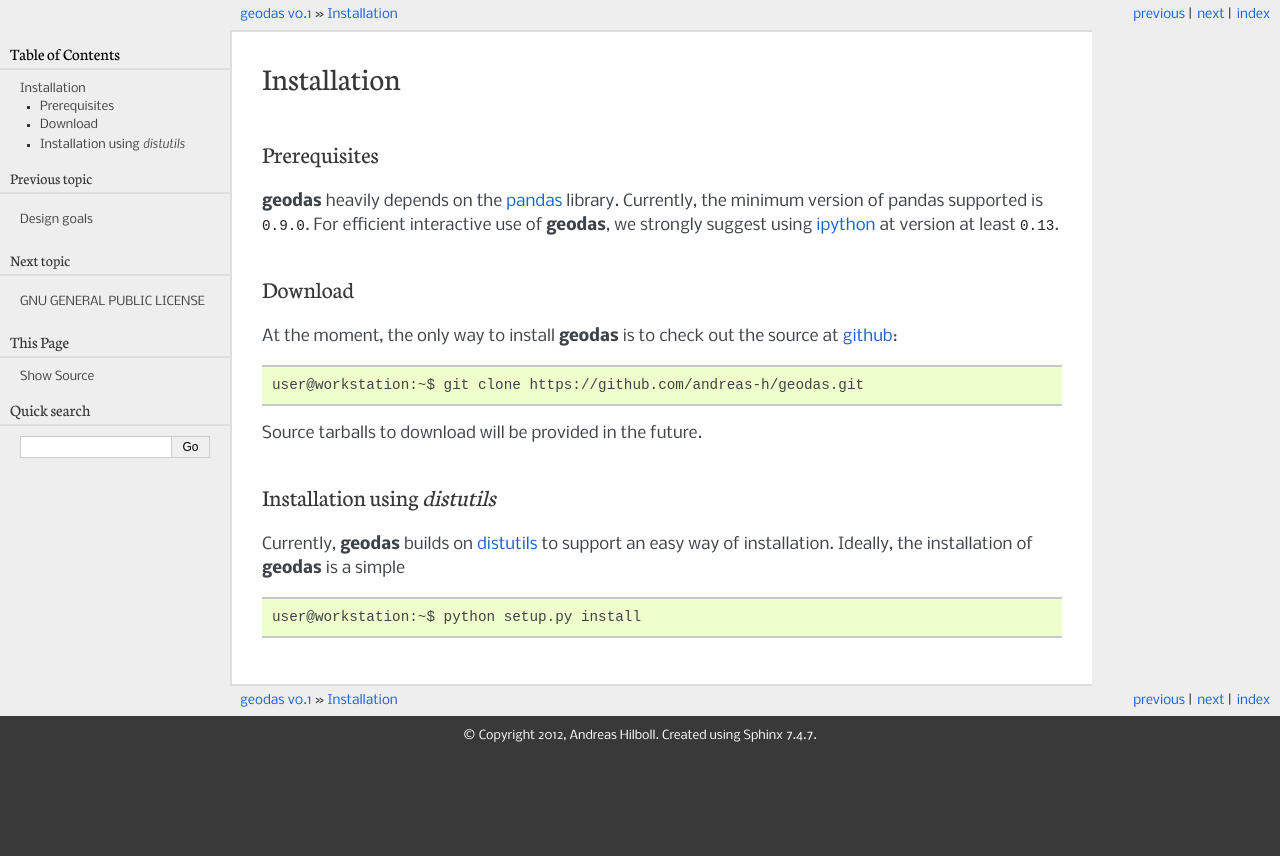
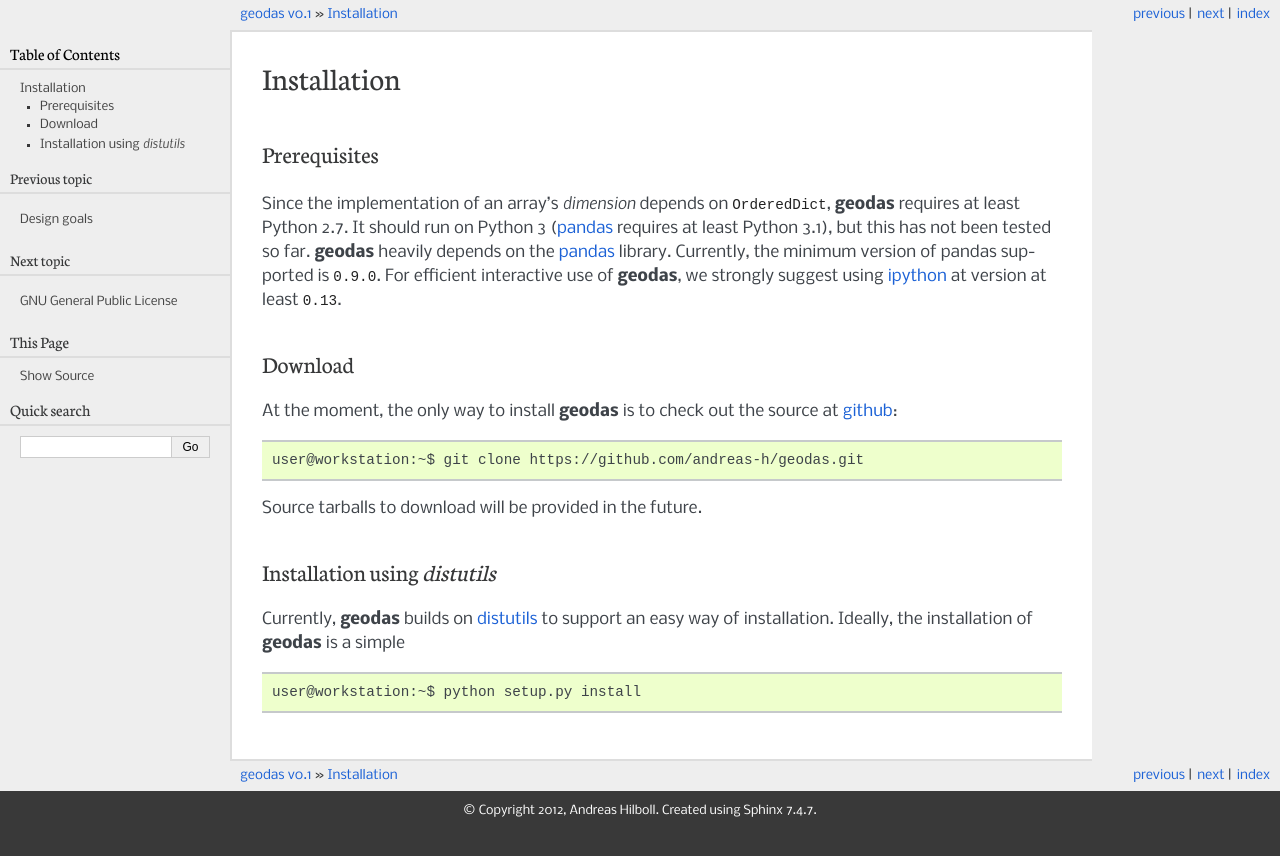
Before and after one commit to andreas-h/geodas, a Sphinx documentation site: the page built from doc/install.rst, in a window 1280 px wide. Shown: the top 856 px of the page. Built offline with Sphinx 7.4.7, drawn with Linux system fonts in a browser that asks for light colours; formulas are drawn with MathJax 3; pages that are not in the unit, such as notebooks, are missing from menus.

```diff
--- a/doc/api.rst
+++ b/doc/api.rst
@@ -6,8 +6,6 @@
 API documentation
 ******************************************************************************
 
-For developers, there is also a :ref:`sourcedoc`.
-
 .. contents::
 
 
--- a/doc/index.rst
+++ b/doc/index.rst
@@ -30,7 +30,6 @@ Contents
    install
    License (GPLv3) <GPLv3>
    API <api>
-   Source code <src>
 
 
 Indices and tables
--- a/doc/install.rst
+++ b/doc/install.rst
@@ -7,7 +7,10 @@ Installation
 Prerequisites
 ==============================================================================
 
-|geodas| heavily depends on the pandas_ library. Currently, the minimum
+Since the implementation of an array's *dimension* depends on ``OrderedDict``,
+|geodas| requires at least Python 2.7. It should run on Python 3 (pandas_
+requires at least Python 3.1), but this has not been tested so far.  |geodas|
+heavily depends on the pandas_ library. Currently, the minimum
 version of pandas supported is ``0.9.0``.
 For efficient interactive use of |geodas|, we strongly suggest using ipython_
 at version at least ``0.13``.
```
Also changed, not shown: doc/GPLv3.rst (+5 -5 lines), doc/src.rst (deleted, +0 -21 lines), 3 other files.
